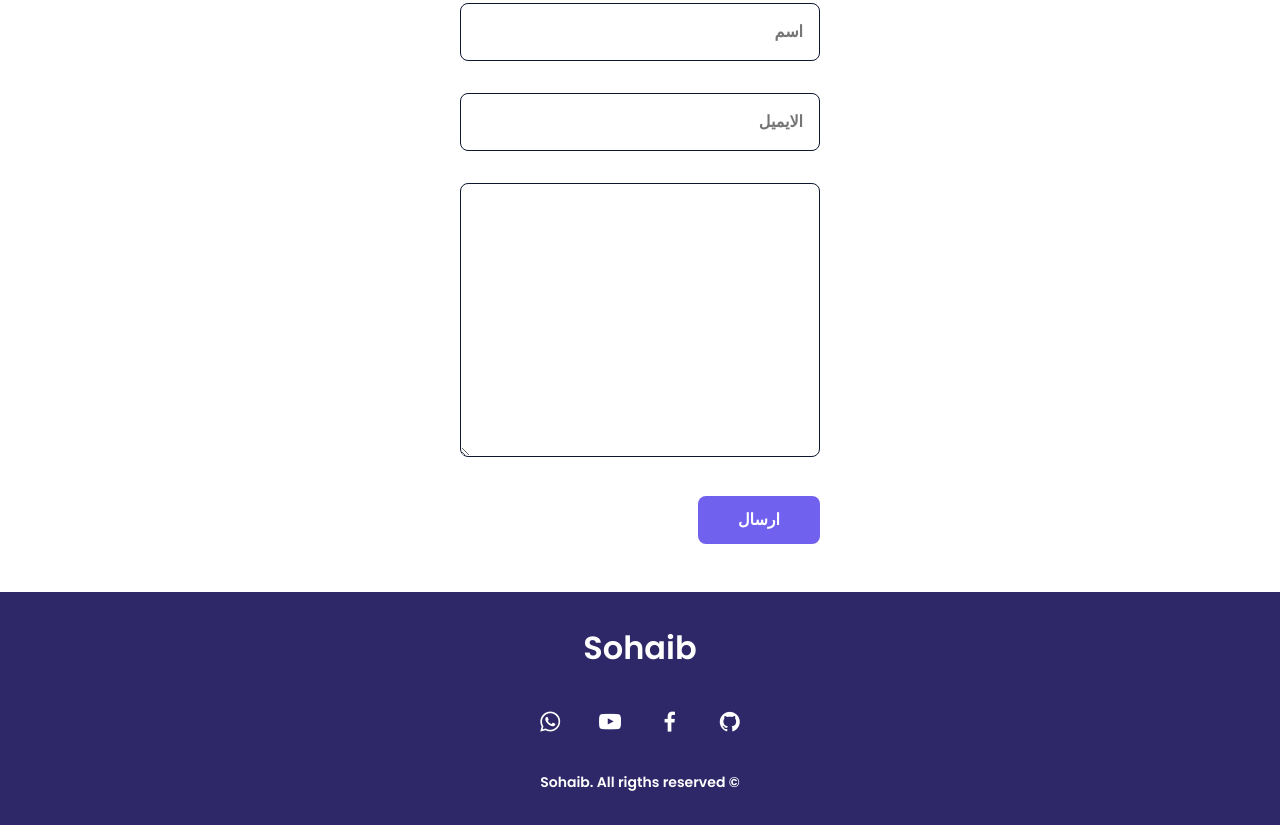
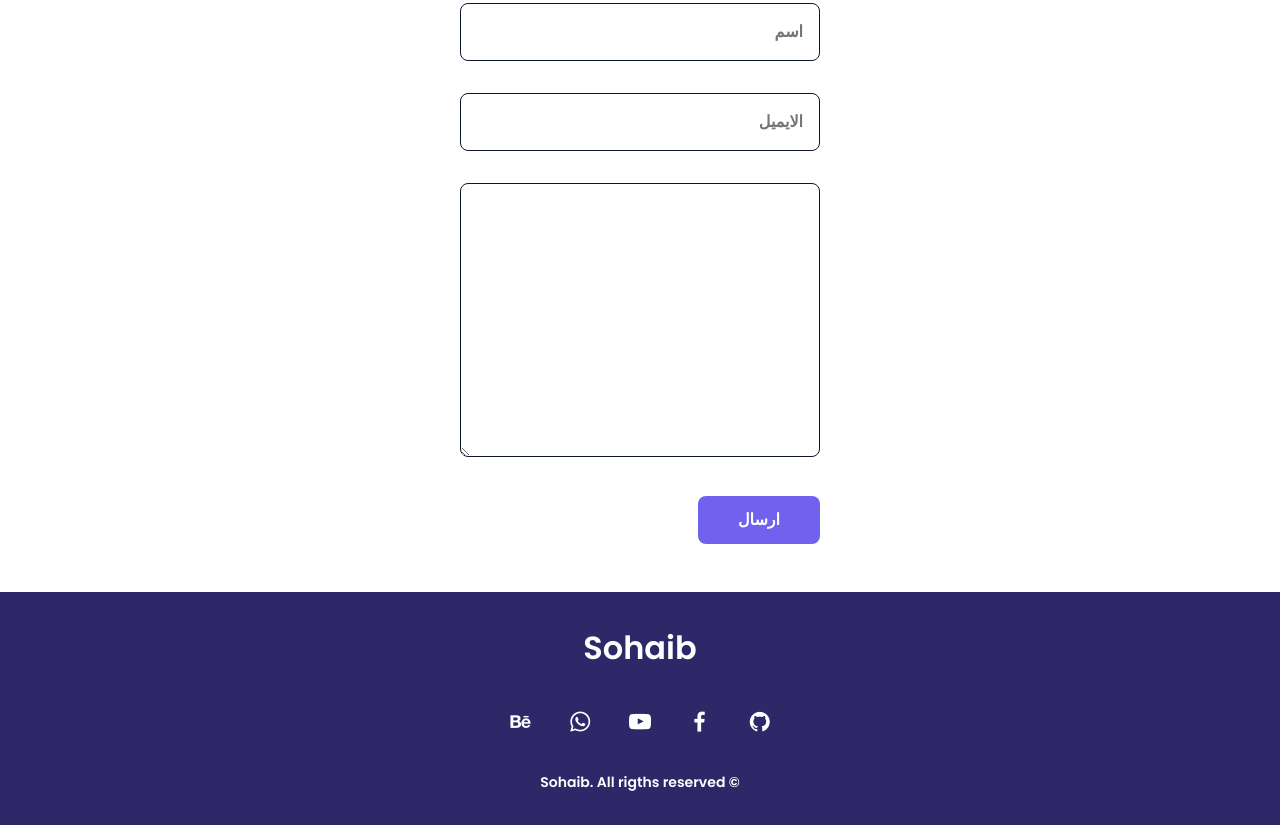
Before and after one commit to mohamed5440/PortfolioWebsite, a plain HTML site: page index.html in a window 1280 px wide. Shown: the part 4202-5027 px from the top of the page. Drawn offline with nearby package versions, Linux system fonts and the light colour scheme; a web font is replaced by a local one.

Commit message:
Update index.html

```diff
--- a/index.html
+++ b/index.html
@@ -322,6 +322,7 @@
                 <a href="https://www.facebook.com/profile.php?id=100012852967663" class="footer__icon"><i class="uil uil-facebook-f"></i></a>
                 <a href="https://www.youtube.com/channel/UChhR-7sMvXKghW1wrQgo5Rw" class="footer__icon"><i class="uil uil-youtube"></i></a>
                 <a href="https://wsend.co/201551614309" class="footer__icon"><i class="uil uil-whatsapp"></i></a>
+                <a href="https://www.behance.net/abnegypt" class="footer__icon"><i class="uil uil-behance"></i></a>
             </div>
             <p class="footer__copy">&#169; Sohaib. All rigths reserved</p>
         </footer>
```
